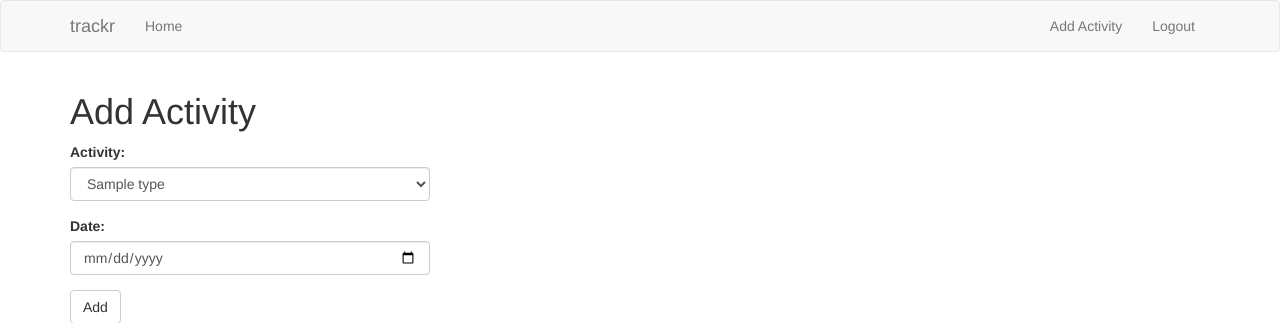
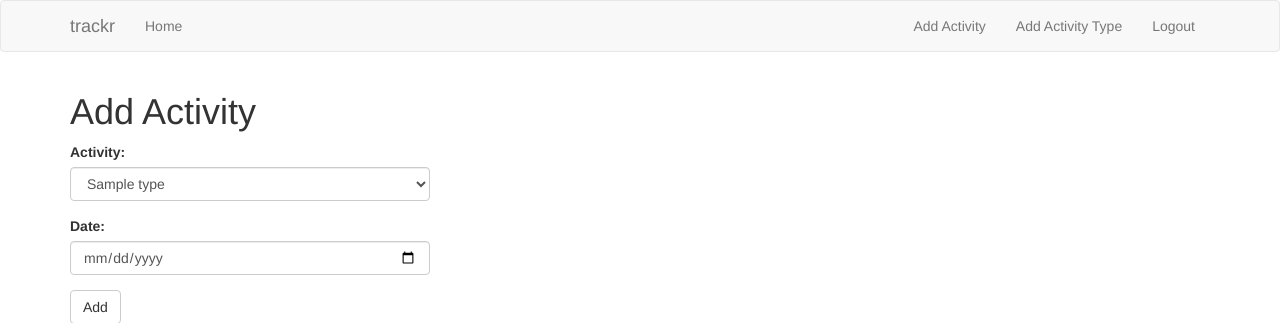
Before and after one commit to chmey/activity-tracker, a Flask app: page /activity/add in a window 1280 px wide. Shown: the top 323 px of the page. Run offline with Flask 2, Linux system fonts and the light colour scheme; a user stored in the database is signed in; tables that the repository leaves empty hold one stand-in row (values such as "Sample post"); some libraries are stand-ins or nearby versions.

Commit message:
Add AddActivityTypeForm

```diff
--- a/app/forms.py
+++ b/app/forms.py
@@ -14,3 +14,8 @@ class AddActivityForm(FlaskForm):
     activitytype = SelectField('Activity:', validators=[DataRequired()], coerce=int)
     date = DateField(label='Date:')
     submit = SubmitField('Add')
+
+class AddActivityTypeForm(FlaskForm):
+    name = StringField('Name:', validators=[DataRequired()])
+    nsfw = BooleanField('NSFW')
+    submit = SubmitField('Add')
--- a/app/routes.py
+++ b/app/routes.py
@@ -1,6 +1,6 @@
 from flask import render_template, flash, redirect, url_for, request
 from app import app, db
-from app.forms import LoginForm, AddActivityForm
+from app.forms import LoginForm, AddActivityForm, AddActivityTypeForm
 from app.models import User, Activity, ActivityType
 from flask_login import current_user, login_user, logout_user, login_required
 from werkzeug.urls import url_parse
@@ -28,7 +28,21 @@ def addactivity():
             return redirect(url_for('index'))
         else:
             flash('Failed to add activity.')
-    return render_template('add.html', form=form)
+    return render_template('add.html', form=form, what="Activity")
+
+@app.route('/activitytype/add', methods=['GET', 'POST'])
+def addactivitytype():
+    form = AddActivityTypeForm()
+    if request.method == "POST":
+        if form.validate_on_submit():
+            a_t = ActivityType(name = form.name.data, nsfw = form.nsfw.data is not None)
+            db.session.add(a_t)
+            db.session.commit()
+            flash('Activity Type added!')
+            return redirect(url_for('index'))
+        else:
+            flash('Failed to add activity type.')
+    return render_template('add.html', form=form, what="Activity Type")
 
 
 @app.route('/login', methods=['GET', 'POST'])
--- a/app/templates/add.html
+++ b/app/templates/add.html
@@ -1,7 +1,7 @@
 {% extends "base.html" %}
 {% import 'bootstrap/wtf.html' as wtf %}
 {% block app_content %}
-    <h1> Add Activity </h1>
+    <h1> Add {{ what }} </h1>
     <div class="row">
         <div class="col-md-4">
             {{ wtf.quick_form(form) }}
--- a/app/templates/base.html
+++ b/app/templates/base.html
@@ -24,6 +24,7 @@
                     <li><a href="{{ url_for('login') }}">Login</a></li>
                     {% else %}
                     <li><a href="{{ url_for('addactivity') }}">Add Activity</a></li>
+                    <li><a href="{{ url_for('addactivitytype') }}">Add Activity Type</a></li>
                     <li><a href="{{ url_for('logout') }}">Logout</a></li>
                     {% endif %}
                 </ul>
--- a/app/templates/index.html
+++ b/app/templates/index.html
@@ -7,10 +7,12 @@
     <h2>Totals:</h2>
     <div class="row">
     {% for a,c in totals.items(): %}
+        {% if c != 0 %}
         <div class="col-md-3 text-center">
             <h3>{{a.name}}</h3>
-            <p>{{c}}<p>
+            <p class="lead">{{c}}<p>
         </div>
+        {% endif %}
     {% endfor %}
     </div>
 {% endblock %}
```
